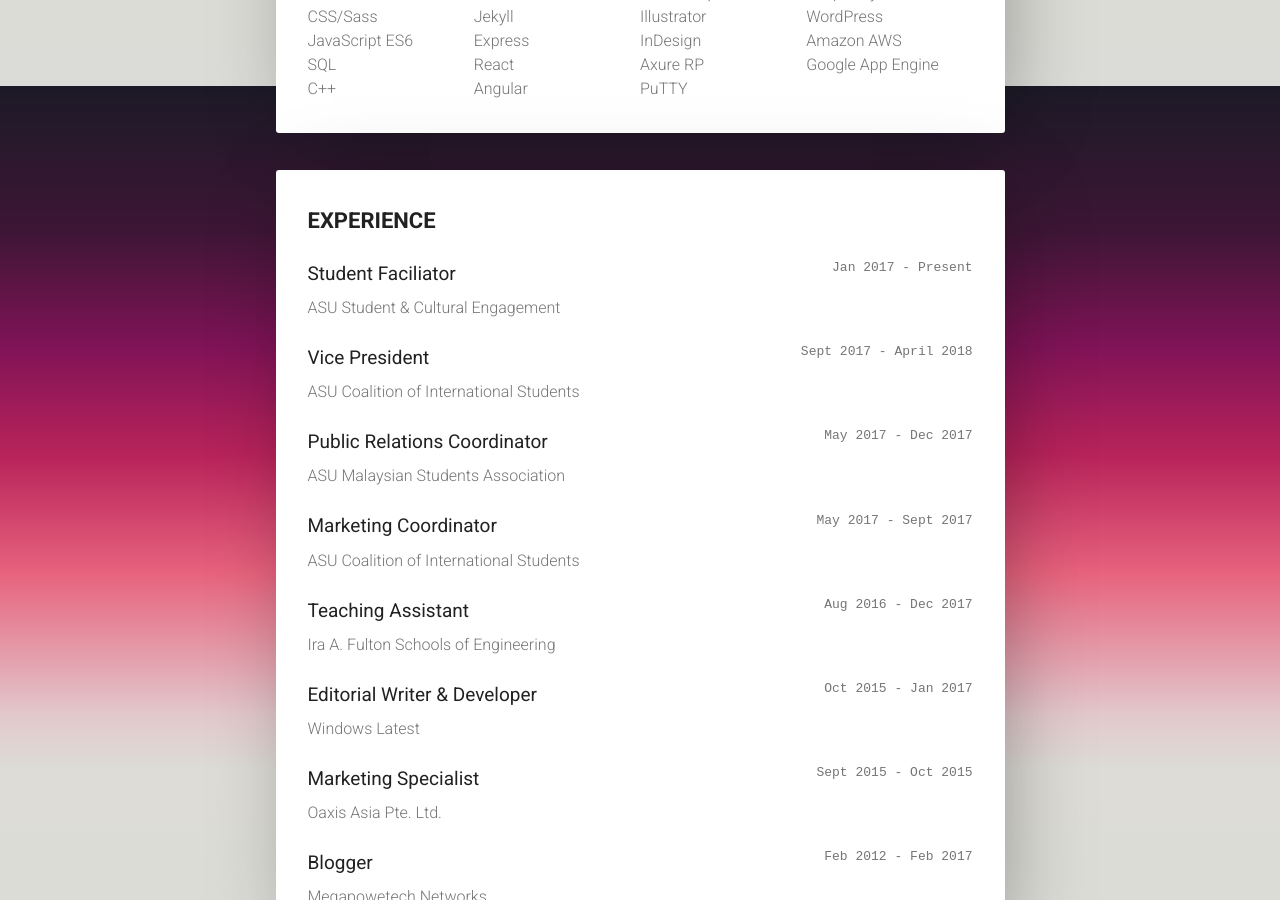
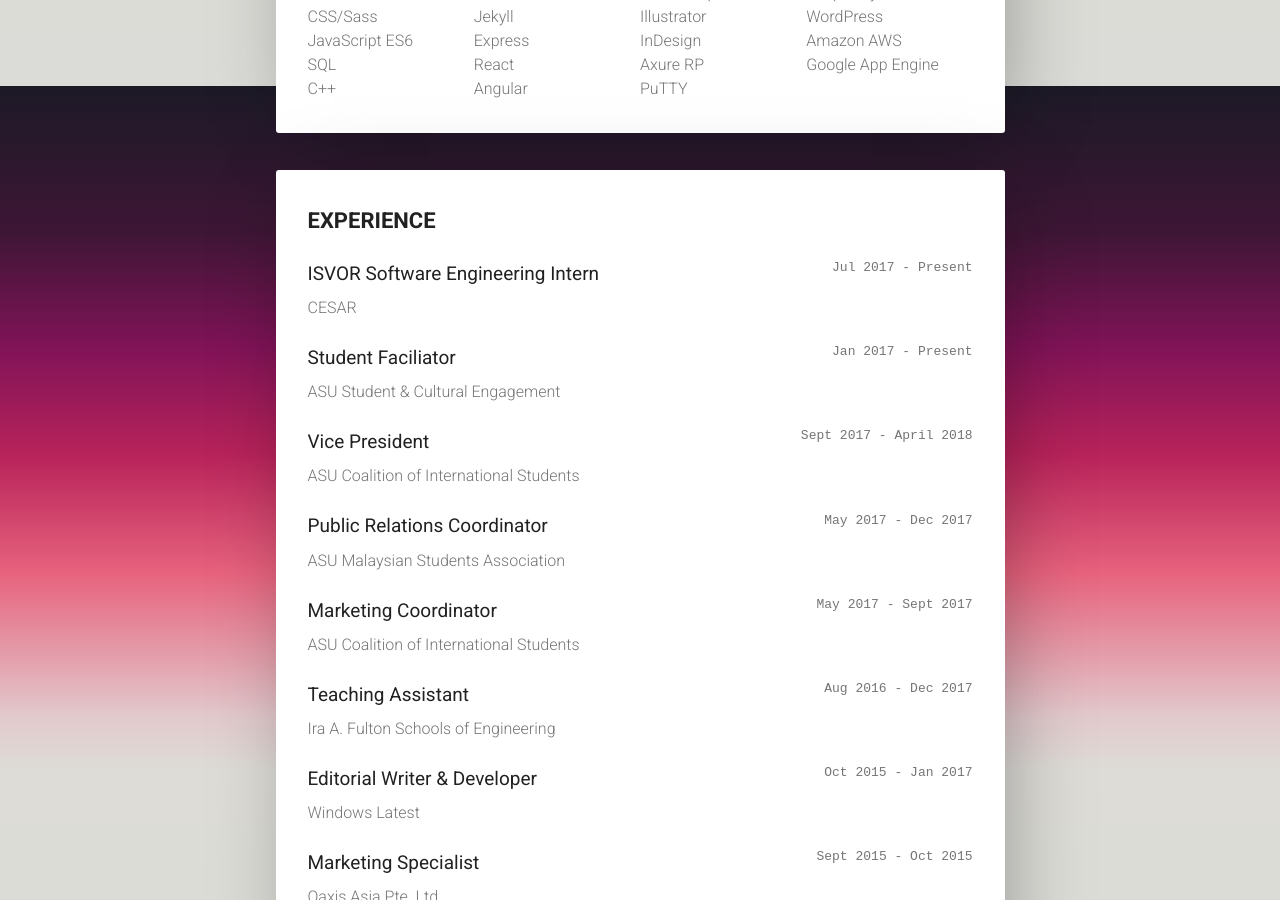
Before and after one commit to dickwyn/v2, a Jekyll site: the page built from index.html, in a window 1280 px wide and 900 px high, scrolled down 1714 px. Built offline with Jekyll 4.4.1, drawn with Linux system fonts in a browser that asks for light colours; nearby versions of some CDN libraries; Markdown is read by kramdown in place of the engine named in the settings; comment, search, counter and statistics services are not loaded.

Commit message:
added internship

```diff
--- a/_data/experiences.yml
+++ b/_data/experiences.yml
@@ -1,3 +1,7 @@
+- role: ISVOR Software Engineering Intern
+  company: CESAR
+  time: Jul 2017 - Present
+
 - role: Student Faciliator
   company: ASU Student &amp; Cultural Engagement
   time: Jan 2017 - Present
```
